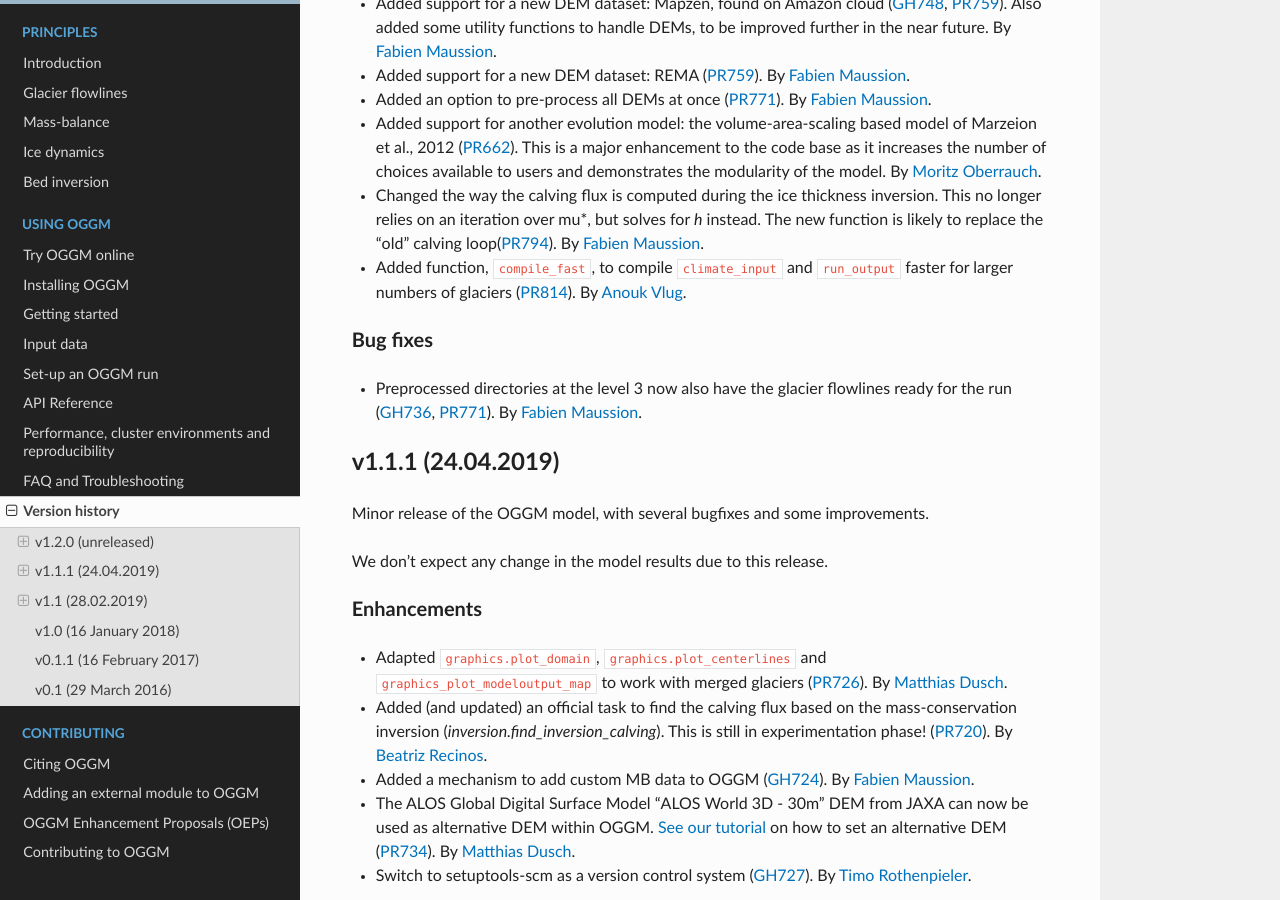
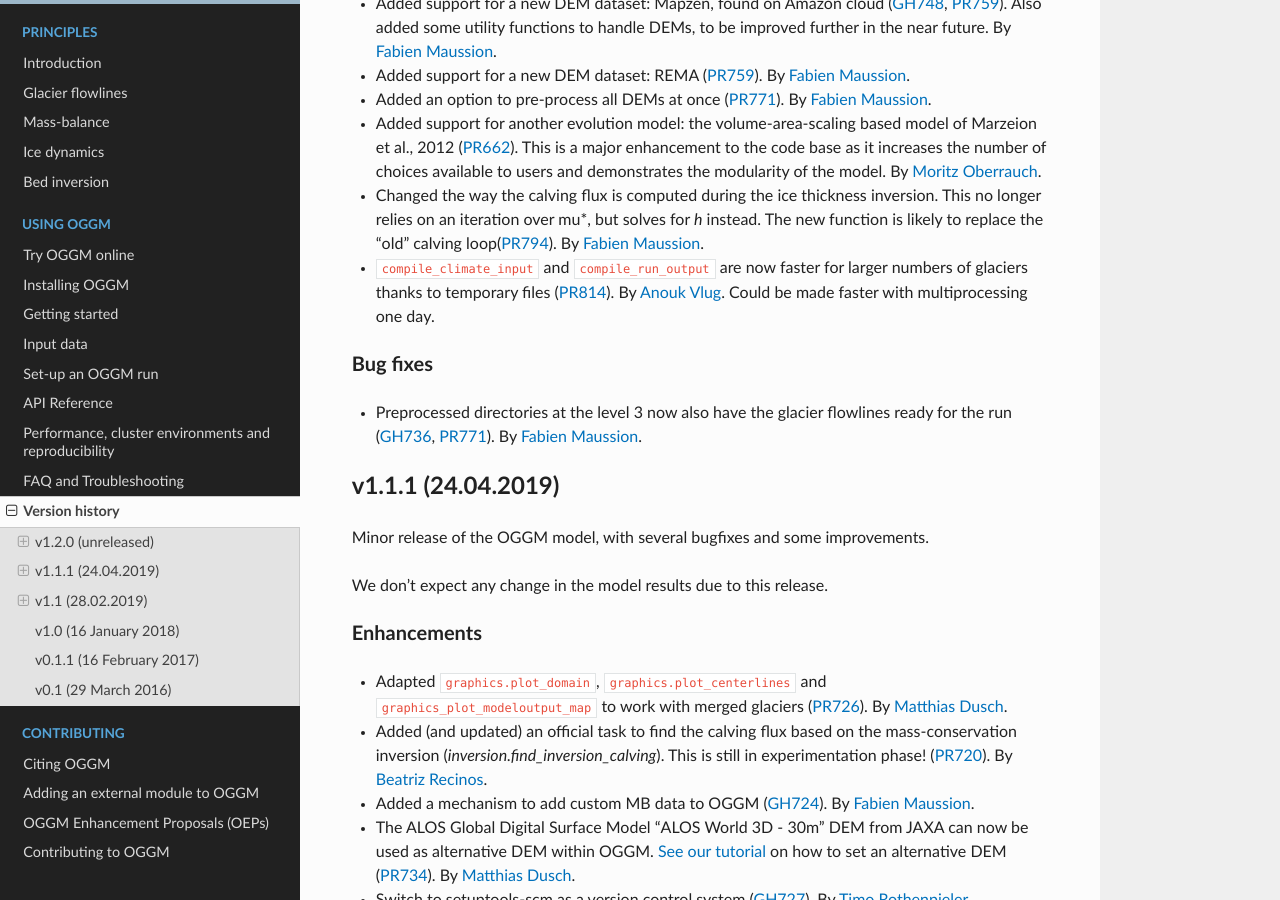
Before and after one commit to OGGM/oggm, a Sphinx documentation site: the page built from docs/whats-new.rst, in a window 1280 px wide and 900 px high, scrolled down 560 px. Built offline with Sphinx 7.4.7 and the Read the Docs theme 2.0.0, drawn with Linux system fonts in a browser that asks for light colours; the version number could not be read and is left out.

Commit message:
Whats new

```diff
--- a/docs/whats-new.rst
+++ b/docs/whats-new.rst
@@ -47,9 +47,10 @@ Enhancements
   for `h` instead. The new function is likely to replace the "old"
   calving loop(:pull:`794`).
   By `Fabien Maussion <https://github.com/fmaussion>`_.
-- Added function, ``compile_fast``, to compile ``climate_input`` and
-  ``run_output`` faster for larger numbers of glaciers (:pull:`814`).
-  By `Anouk Vlug <https://github.com/anoukvlug>`_.
+- ``compile_climate_input`` and ``compile_run_output`` are now faster for
+  larger numbers of glaciers thanks to temporary files (:pull:`814`).
+  By `Anouk Vlug <https://github.com/anoukvlug>`_. Could be made faster with
+  multiprocessing one day.
 
 
 Bug fixes
```
Also changed, not shown: 1 other file.
